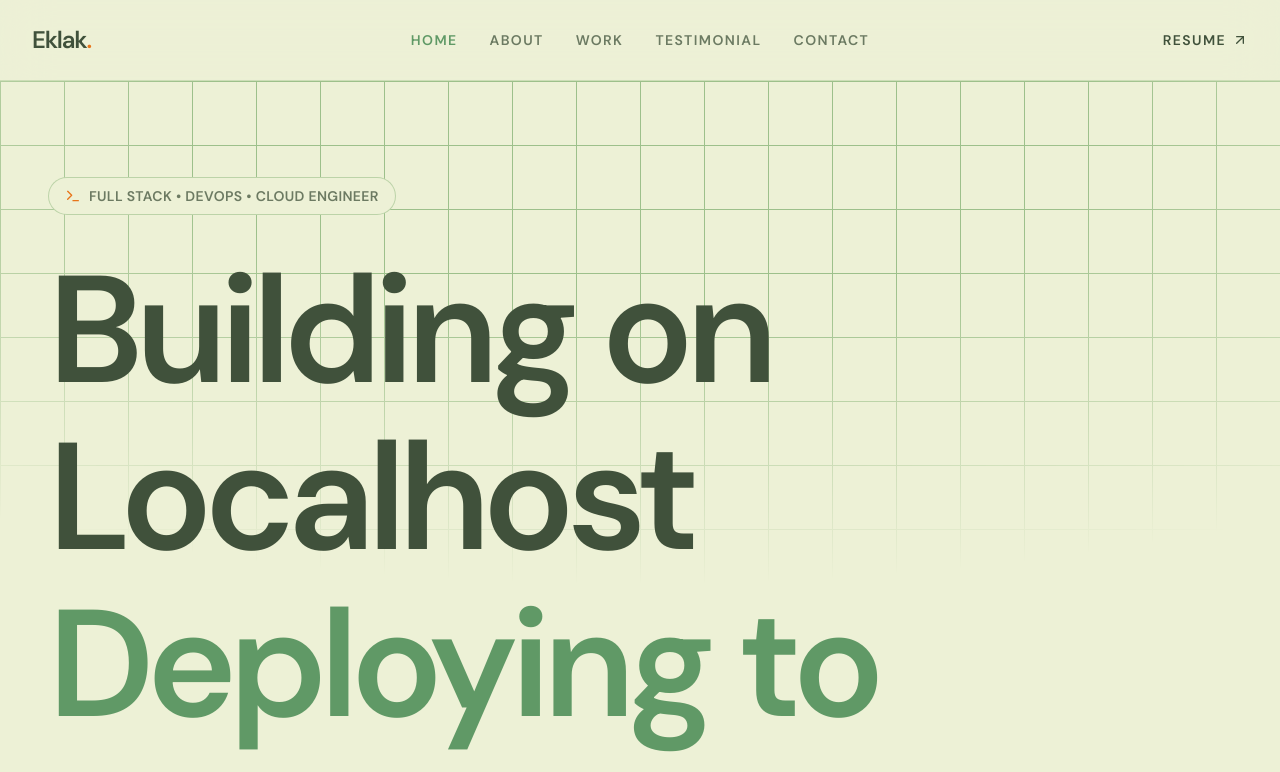
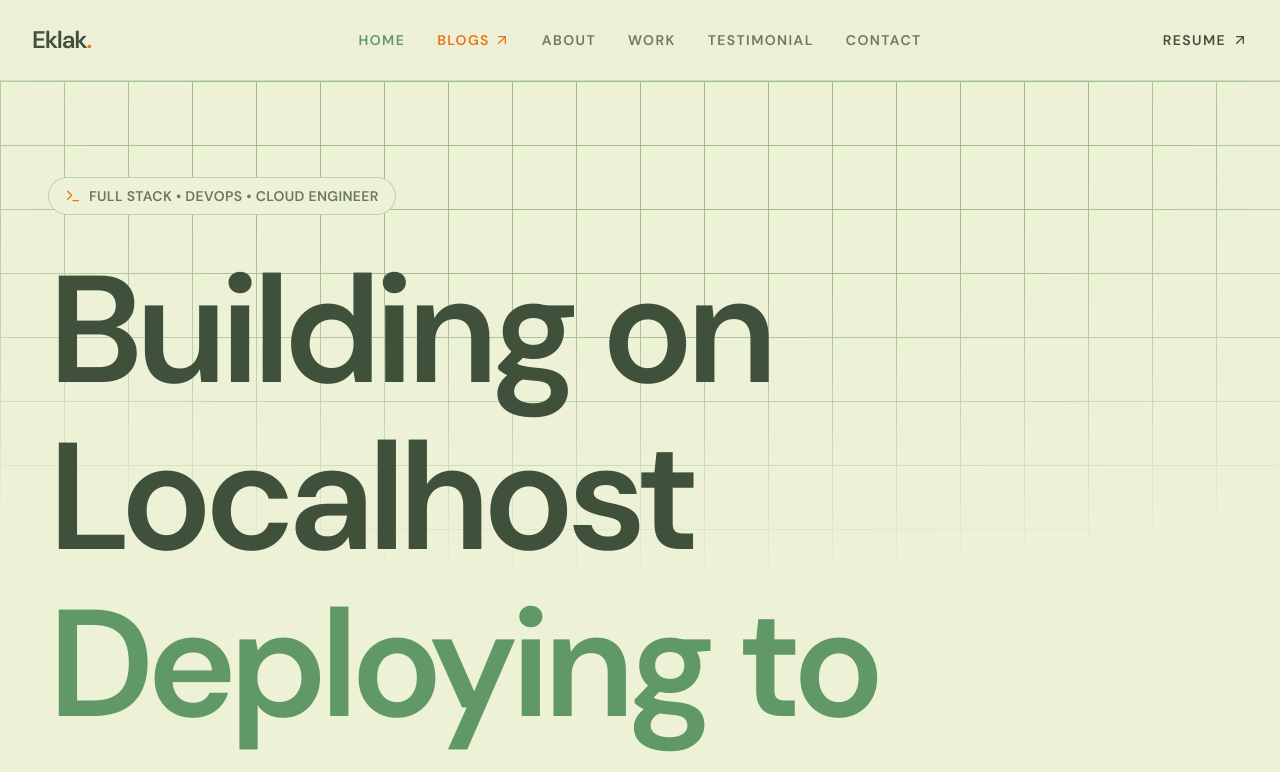
Before and after one commit to Eklak-Alam/Luffy, a Next.js app: page / in a window 1280 px wide. Shown: the top 772 px of the page. Built offline with nearby package versions, Linux system fonts and the light colour scheme.

Commit message:
add blogs link into navbar

```diff
--- a/components/global/Navbar.jsx
+++ b/components/global/Navbar.jsx
@@ -10,6 +10,7 @@ import { ArrowUpRight, X, Download } from "lucide-react";
 
 const navLinks = [
   { name: "Home", href: "#home" },
+  { name: "Blogs", href: "https://blogs.eklak.site", isExternal: true },
   { name: "About", href: "#about" },
   { name: "Work", href: "#projects" },
   { name: "Testimonial", href: "#testimonial" },
@@ -69,16 +70,16 @@ export default function Navbar() {
       tl.fromTo(
         navRef.current,
         { y: -20, opacity: 0 },
-        { y: 0, opacity: 1, duration: 0.8, ease: "power3.out" }
+        { y: 0, opacity: 1, duration: 0.8, ease: "power3.out" },
       );
       tl.fromTo(
         ".nav-item",
         { y: -10, opacity: 0 },
         { y: 0, opacity: 1, duration: 0.6, stagger: 0.05, ease: "power2.out" },
-        "-=0.5"
+        "-=0.5",
       );
     },
-    { scope: navRef }
+    { scope: navRef },
   );
 
   return (
@@ -106,8 +107,24 @@ export default function Navbar() {
             {/* 2. CENTER: Desktop Links */}
             <nav className="hidden md:flex flex-[2] justify-center items-center gap-8">
               {navLinks.map((link) => {
+                // Minimal External Link without background
+                if (link.isExternal) {
+                  return (
+                    <a
+                      key={link.name}
+                      href={link.href}
+                      target="_blank"
+                      rel="noopener noreferrer"
+                      className="nav-item flex items-center gap-1 py-2 text-sm font-bold uppercase tracking-widest text-[#e8751a] hover:opacity-70 transition-opacity duration-300"
+                    >
+                      {link.name}
+                      <ArrowUpRight className="w-4 h-4" />
+                    </a>
+                  );
+                }
+
+                // Standard Link
                 const isActive = activeLink === link.href;
-
                 return (
                   <a
                     key={link.name}
@@ -174,8 +191,34 @@ export default function Navbar() {
           >
             <nav className="flex flex-col gap-6">
               {navLinks.map((link, i) => {
+                // Mobile Minimal External Link
+                if (link.isExternal) {
+                  return (
+                    <motion.div
+                      key={link.name}
+                      initial={{ opacity: 0, x: -20 }}
+                      animate={{ opacity: 1, x: 0 }}
+                      exit={{ opacity: 0, x: -20 }}
+                      transition={{ delay: 0.1 + i * 0.05, duration: 0.4 }}
+                    >
+                      <a
+                        href={link.href}
+                        target="_blank"
+                        rel="noopener noreferrer"
+                        className="flex items-center gap-2 w-fit group"
+                        onClick={() => setIsOpen(false)}
+                      >
+                        <span className="text-5xl font-black tracking-tighter uppercase text-[#e8751a] transition-opacity duration-300 group-hover:opacity-70">
+                          {link.name}
+                        </span>
+                        <ArrowUpRight className="w-8 h-8 text-[#e8751a] group-hover:translate-x-1 group-hover:-translate-y-1 transition-transform" />
+                      </a>
+                    </motion.div>
+                  );
+                }
+
+                // Standard Mobile Link
                 const isActive = activeLink === link.href;
-
                 return (
                   <motion.div
                     key={link.name}
```
